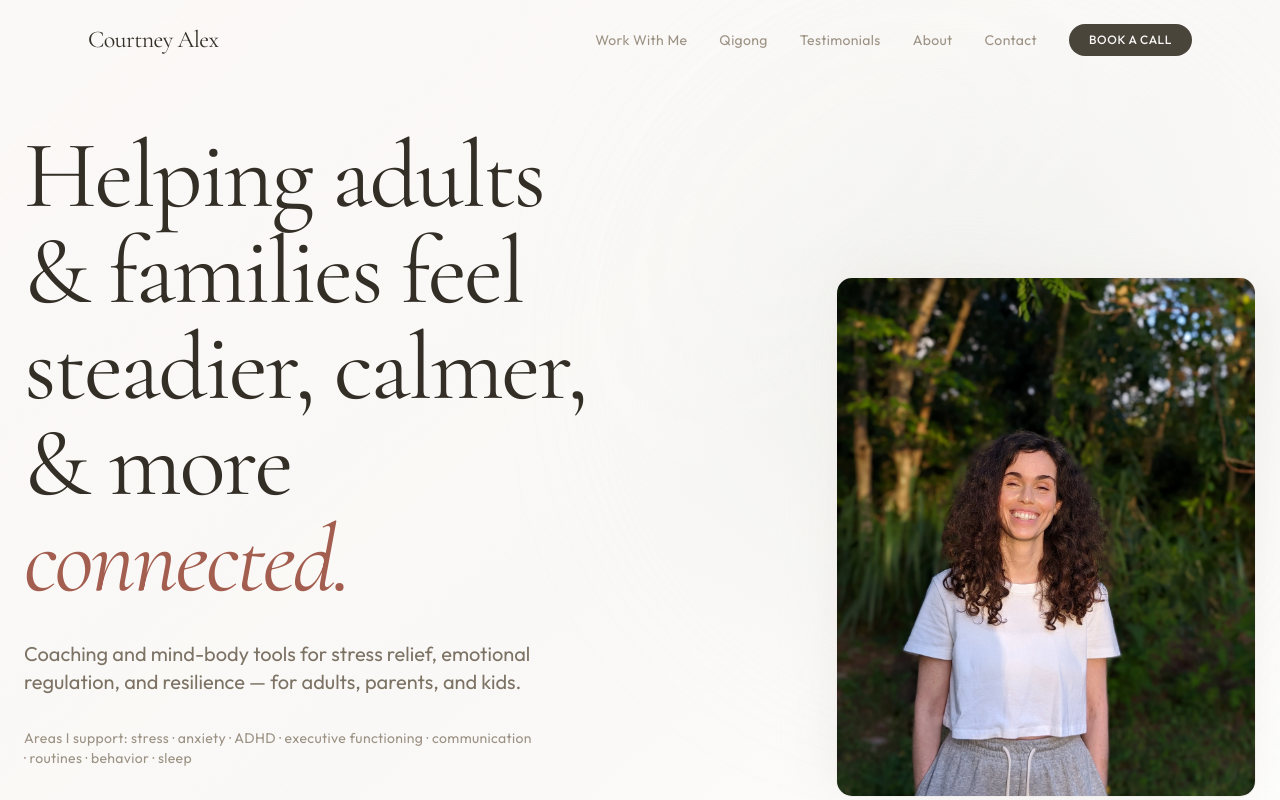
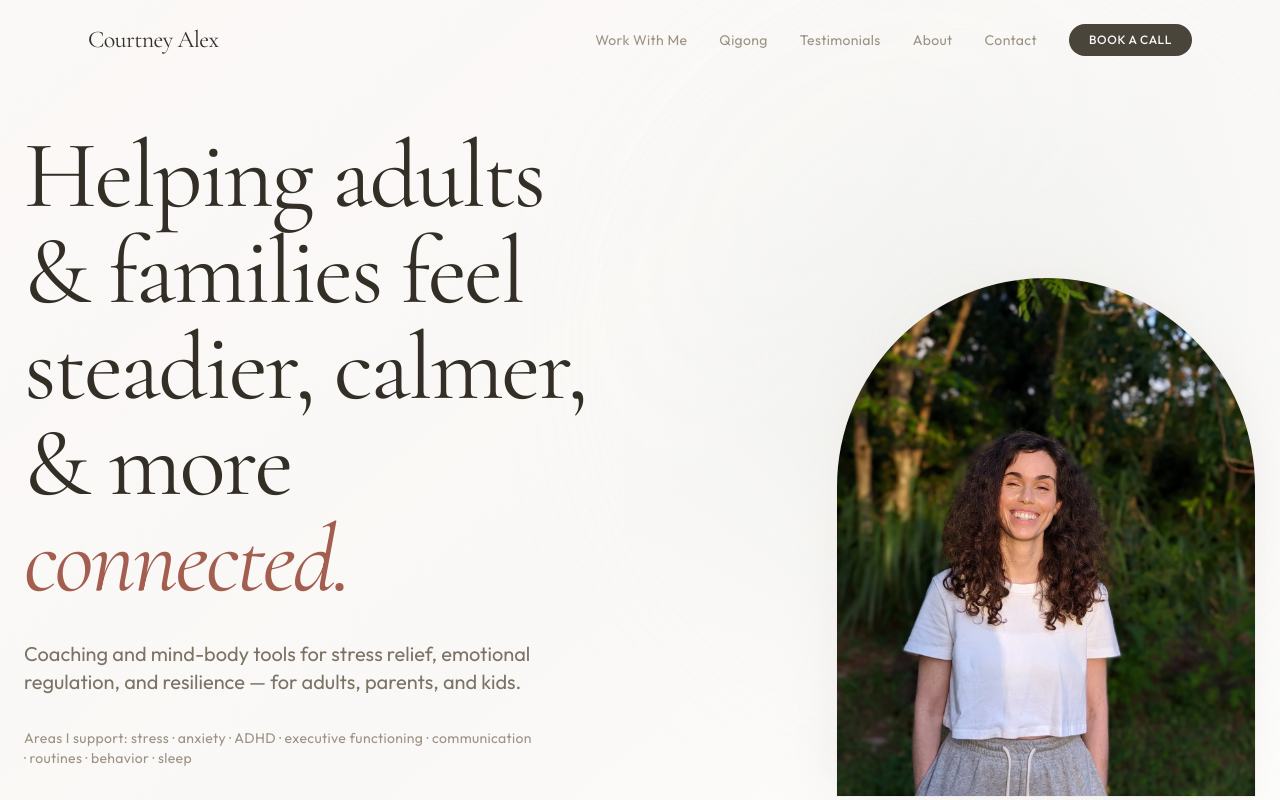
Before and after one commit to Hewg74/Courtney, a React (Vite) app: page / in a window 1280 px wide. Shown: the top 800 px of the page. Built offline with nearby package versions, Linux system fonts and the light colour scheme.

Commit message:
new summaty

```diff
--- a/views/Home.tsx
+++ b/views/Home.tsx
@@ -80,10 +80,10 @@ export const Home: React.FC<HomeProps> = ({ setView }) => {
             <Reveal variant="scaleUp" delay={0.4}>
               <div className="relative w-72 h-[26rem] md:w-80 md:h-[30rem] lg:w-[420px] lg:h-[520px]">
                 {/* Soft Background */}
-                <div className="absolute inset-0 bg-sand-200 rounded-2xl rotate-2 opacity-50 blur-xl"></div>
+                <div className="absolute inset-0 bg-sand-200 rounded-t-full rounded-b-[2rem] rotate-2 opacity-50 blur-xl"></div>
 
                 {/* Image */}
-                <div className="absolute inset-0 overflow-hidden rounded-2xl shadow-inner border border-sand-100">
+                <div className="absolute inset-0 overflow-hidden rounded-t-full rounded-b-[2rem] shadow-inner border border-sand-100">
                   <img
                     src="/images/headshot.jpg"
                     alt="Courtney Alex, health and wellness coach"
--- a/views/Testimonials.tsx
+++ b/views/Testimonials.tsx
@@ -57,6 +57,10 @@ const CATEGORIES: TestimonialCategory[] = [
         quote: "Since working with you, I have seen a miraculous transformation in my son. Once nearly debilitated by anxiety, he now has confidence and courage and tools to help him curtail negative thoughts and toxic people. He has learned to embrace his unique talents rather than fear or suppress them and pursue a healthy lifestyle that includes organic foods and mindfulness in all things. You have made such a difference in his life! Thank you for all that you do.",
         author: "Kerrie",
         context: "AZ"
+      },
+      {
+        quote: "My daughter is hard at work writing a novel. She has gained a lot from coaching, and I'm amazed to see how her creative expression has blossomed. She's working on her memory, scheduling homework and creative time well, and able to see neurodiversity as a strength. Her relationships are improving. Thanks! We loved your warm coaching style.",
+        author: "Anonymous"
       }
     ]
   },
```
